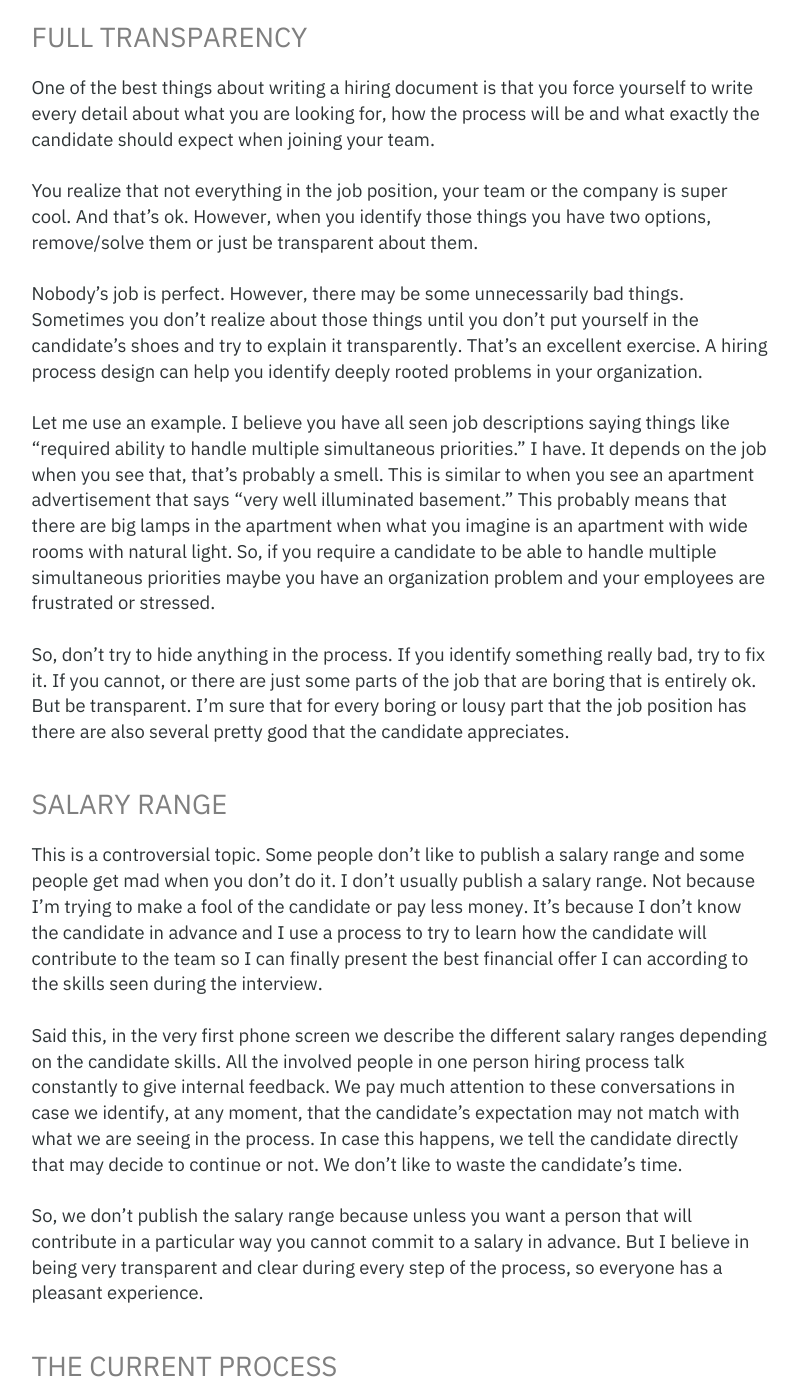
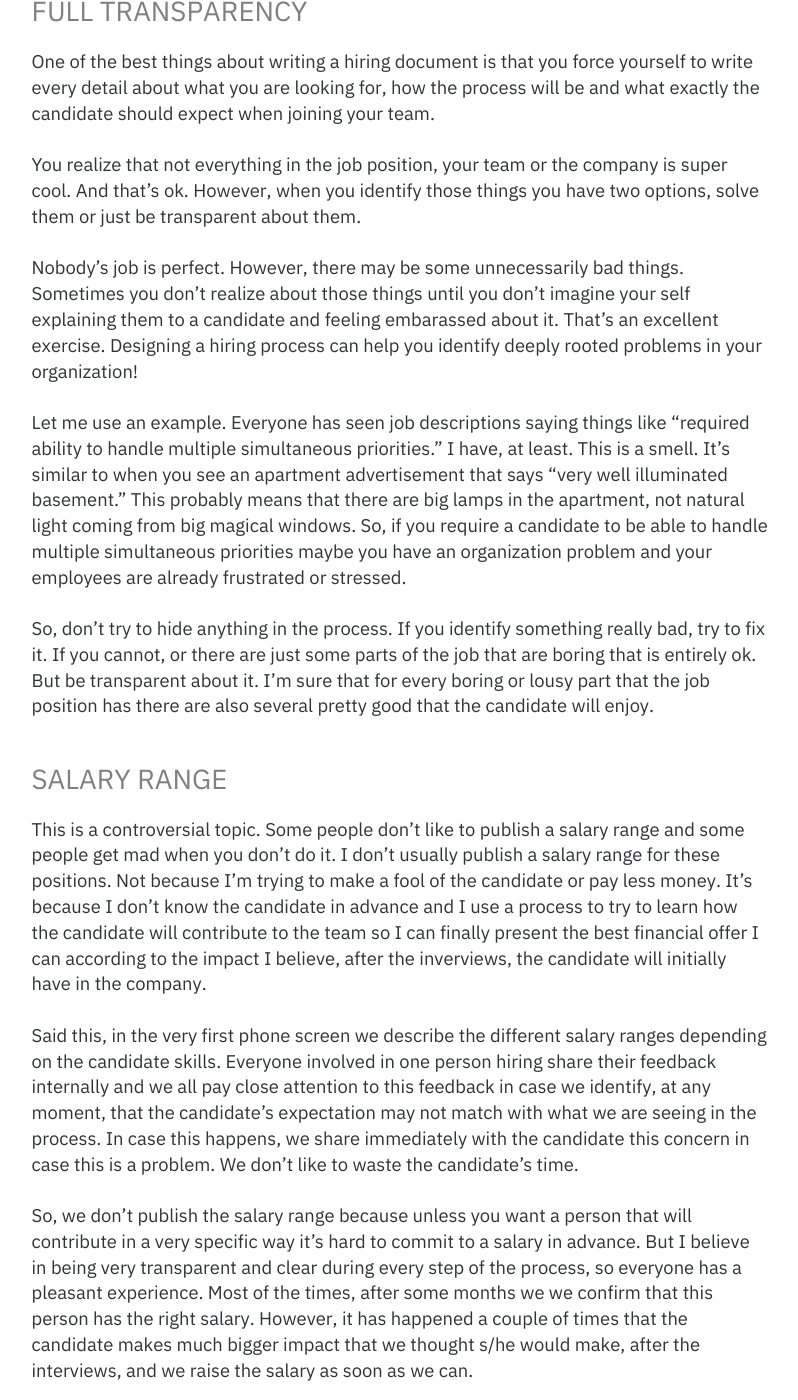
Before and after one commit to luisbosque/luisbosque.github.com, a Jekyll site: the page built from _posts/2017-11-22-hiring-humans-at-carto-infrastructure-team.markdown, in a window 1280 px wide and 1400 px high, scrolled down 3187 px. Shown: the whole window, without its empty margins (240-1038 px from the left). Built offline with Jekyll 4.4.1, drawn with Linux system fonts in a browser that asks for light colours; some web fonts are replaced; some of the changed text lies outside the part shown.

Commit message:
Some fixes in the hiring post

```diff
--- a/_posts/2017-11-22-hiring-humans-at-carto-infrastructure-team.markdown
+++ b/_posts/2017-11-22-hiring-humans-at-carto-infrastructure-team.markdown
@@ -19,16 +19,16 @@
 Hiring is a very exhausting process. Reviewing candidates applications, doing sourcing, interviews, technical tests reviews, etc..
 In the end, I want to make sure that the right people join the team. Because of this, I prefer to spend all the time needed on designing a good process so we try to maximize the number of matches.
 
-Saying this it may seem I'm an expert in the matter. The truth is that before 2017 our hiring process was crap. It wasn't diverse, inclusive, smooth for either the candidate or us and, obviously, it was no fun. We were able to hire mainly thanks to friends, employees contacts and the company's hype.
+It may seem I'm an expert in the matter. The truth is that before 2017 our hiring process was crap. It wasn't diverse, inclusive, smooth for either the candidate or us and, obviously, it was no fun. We were able to hire mainly thanks to friends, employees contacts and the company's hype.
 
-Let me tell you about my first conversation with Justyna. She didn't pay much attention to the job description I carefully wrote. Instead of that, she asked me basically five questions:
+I was about to publish a job offer when Justyna joined CARTO. During the first conversation we had about it she didn't pay much attention to the job description I carefully wrote. Instead of that, she asked me basically five questions:
 * How will this role contribute to the company objectives
 * Why the candidate should work with my team and me
 * How will this role be evaluated
 * What are the projects and challenges on this position? What will the candidate learn?
 * What will the candidate work on immediately after joining the team
 
-Simple. I mean, they are pretty basic questions about the job, aren't they? You probably believe you know how to answer them accurately but you maybe it's not as simple as that...
+Although they may seem pretty basic and obvious to answer questions, when you start thinking about it you realize is not so easy.
 
 I started writing the answers to these 5 basic questions in a doc. While I tried to answer in detail, I began to think about many other different aspects of the job or the offer. Without noticing I ended up designing a complete hiring process with a 25 pages document, that will last forever. Of course, I relied a lot on my team. It's important that everyone shares the same goals and values about the process. In the end, the people that are hired will spend most of their time working with the rest of the team.
 
@@ -37,29 +37,29 @@
 
 ### Have a very clear idea about the skills you look for
 
-Companies tend to look for a lot of skills, and especially technical skills. You have probably seen job descriptions with a never-ending list of technical requirements (PostgreSQL, docker, nginx, chef, ansible, python, ruby, bash, etc..). **Spoiler: this is bullshit**. You don't need so much detail (and so many skills) unless new hires are going to perform always a particular set of tasks (which is not common in small/mid companies). Also, a person that knows so many things probably doesn't know any.
+Companies tend to look for a lot of skills, and especially technical skills. You have probably seen job descriptions with a never-ending list of technical requirements (PostgreSQL, docker, nginx, chef, ansible, python, ruby, bash, etc..). **This is bullshit**. You don't need so much detail (and so many skills) unless new hires are going to perform always a particular set of tasks (which is not common in small/mid companies). Also, a person that knows so many things probably doesn't know any at all.
 
-You probably need only a few technical skills which will be related to those things that you work with every single day. I can count with one hand's fingers the technologies or tools that we work with every day at CARTO: Linux in general, chef and python. This group of "requirements" can even be smaller. For example, chef and python are things that the candidate will learn if she/he already has experience with similar frameworks/languages. In summary, I'm confident that the only technical requirements a candidate needs are experience working with Linux servers and coding skills. As simple as that.
+You probably need to ask only for 2 or 3 core technical skills which will be related to those things that you work with every single day. I can count with one hand's fingers the technologies or tools that we work with every day at CARTO: Linux in general, chef and python. This list of "requirements" can even become shorter. For example, chef and python are things that the candidate will learn if s/he already has experience with similar frameworks/languages. In summary, I'm confident that the only technical requirements a candidate needs are experience working with Linux servers and coding skills. As simple as that.
 
 Another thing I have learned during the last years is that you want/need different people in your team. Different gender, different culture, different working experiences, etc.. You need people that share mostly the same values, but that think differently and solve the same problems from different perspectives. That's what will make your team keep growing and innovating.
 
-In my case, the people I look for must have several soft skills like team working, ability to analyze, understand and explain things, initiative, care for detail, ownership, and energy. In general I look for people that are going to be able to contribute to the team and bring something new like a different perspective, and of course, people that I would like to work with after knowing her/him.
+In my case, the people I look for must have several soft skills like team working, ability to analyze, understand and explain things, initiative, care for detail, ownership, and energy. In general I look for people that are going to be able to contribute to the team and bring something new like a different perspective, and of course, people that I feel I would enjoy working with.
 
 
 ### Make it personal
 
 We are hiring people, not cattle. I firmly believe in quality over quantity, no matter how much work you have. Spend time on learning about the candidate. Don't shoot everyone you see on LinkedIn and, for god's sake, don't send automated emails. Don't do it. Don't.
 
-If you are sourcing, you must be excited about knowing every candidate you decide to write an email to. Read carefully the candidate's cv, hobbies, blog, comments on StackExchange, etc.. You will either get even more excited or maybe you decide to pass. In any case, once it's time to send the email, be sure that you know how this candidate can contribute and make it clear in your email. Make the candidate understand that you firmly believe that she/he can be an excellent addition to your team, not only because you think she/he will contribute to the success but because she/he will enjoy and learn to do it too.
+If you are sourcing, you must be excited about knowing every candidate you decide to write an email to. Read carefully the candidate's cv, hobbies, blog, comments on StackExchange, etc.. This exercise will help you get either more excited or not interested at all. In any case, once it's time to send the email, be sure that you know how this candidate can contribute and make it clear in your email. Make the candidate understand that you firmly believe that s/he can be an excellent addition to your team, not only because you think s/he will contribute to the team success but because s/he will enjoy and learn doing it.
 
-This is not a common practice, to be honest. Most recruiters either send an automated email or they stick to a keyword they saw in your LinkedIn profile. It's a loss of time and generates frustration and also distrust towards the recruiters in general. Don't be that recruiter, please.
+Unfortunately, this is not a common practice. Most recruiters either send an automated email or they stick to a keyword they saw in your LinkedIn profile. It's a loss of time and generates frustration and also distrust towards the recruiters in general. Don't be that recruiter, please.
 
 
 ### Simple, reproducible and inclusive
 
 It's important that you evaluate all candidates based on the same topics. Although I don't believe in having lots of technical requirements I need to be able to assess the candidate tech skills. We have interviews and technical tests (I will talk about them later).
 
-When your company grows you realize that you are not able to keep hiring only friends anymore and that even people that love your company want to join your team they also have a life. Evaluate everyone equally but keep your hiring process flexible. For example, if one candidate is not able to send your technical test results in time, maybe it's not because of not knowing how to do it or is a bad worker, but perhaps because she/he has another job, kids, etc..
+When your company grows you realize that you cannot hire only friends anymore and people that would love to join your company also have a life. Evaluate everyone equally but keep your hiring process flexible. For example, if one candidate is not able to send your technical test results in time, maybe it's not because of not knowing how to do it or is a bad worker, but perhaps because she/he has another job, kids, etc..
 
 Just try to be transparent with the candidate and show your support and will to help during this individual process.
 
@@ -68,32 +68,32 @@
 
 One of the best things about writing a hiring document is that you force yourself to write every detail about what you are looking for, how the process will be and what exactly the candidate should expect when joining your team.
 
-You realize that not everything in the job position, your team or the company is super cool. And that's ok. However, when you identify those things you have two options, remove/solve them or just be transparent about them.
+You realize that not everything in the job position, your team or the company is super cool. And that's ok. However, when you identify those things you have two options, solve them or just be transparent about them.
 
-Nobody's job is perfect. However, there may be some unnecessarily bad things. Sometimes you don't realize about those things until you don't put yourself in the candidate's shoes and try to explain it transparently. That's an excellent exercise. A hiring process design can help you identify deeply rooted problems in your organization.
+Nobody's job is perfect. However, there may be some unnecessarily bad things. Sometimes you don't realize about those things until you don't imagine your self explaining them to a candidate and feeling embarassed about it. That's an excellent exercise. Designing a hiring process can help you identify deeply rooted problems in your organization!
 
-Let me use an example. I believe you have all seen job descriptions saying things like "required ability to handle multiple simultaneous priorities." I have. It depends on the job when you see that, that's probably a smell. This is similar to when you see an apartment advertisement that says "very well illuminated basement." This probably means that there are big lamps in the apartment when what you imagine is an apartment with wide rooms with natural light. So, if you require a candidate to be able to handle multiple simultaneous priorities maybe you have an organization problem and your employees are frustrated or stressed.
+Let me use an example. Everyone has seen job descriptions saying things like "required ability to handle multiple simultaneous priorities." I have, at least. This is a smell. It's similar to when you see an apartment advertisement that says "very well illuminated basement." This probably means that there are big lamps in the apartment, not natural light coming from big magical windows. So, if you require a candidate to be able to handle multiple simultaneous priorities maybe you have an organization problem and your employees are already frustrated or stressed.
 
-So, don't try to hide anything in the process. If you identify something really bad, try to fix it. If you cannot, or there are just some parts of the job that are boring that is entirely ok. But be transparent. I'm sure that for every boring or lousy part that the job position has there are also several pretty good that the candidate appreciates.
+So, don't try to hide anything in the process. If you identify something really bad, try to fix it. If you cannot, or there are just some parts of the job that are boring that is entirely ok. But be transparent about it. I'm sure that for every boring or lousy part that the job position has there are also several pretty good that the candidate will enjoy.
 
 
 ### Salary range
 
 This is a controversial topic. Some people don't like to publish a salary range and some people get mad when you don't do it.
-I don't usually publish a salary range. Not because I'm trying to make a fool of the candidate or pay less money. It's because I don't know the candidate in advance and I use a process to try to learn how the candidate will contribute to the team so I can finally present the best financial offer I can according to the skills seen during the interview.
+I don't usually publish a salary range for these positions. Not because I'm trying to make a fool of the candidate or pay less money. It's because I don't know the candidate in advance and I use a process to try to learn how the candidate will contribute to the team so I can finally present the best financial offer I can according to the impact I believe, after the inverviews, the candidate will initially have in the company.
 
-Said this, in the very first phone screen we describe the different salary ranges depending on the candidate skills. All the involved people in one person hiring process talk constantly to give internal feedback. We pay much attention to these conversations in case we identify, at any moment, that the candidate's expectation may not match with what we are seeing in the process. In case this happens, we tell the candidate directly that may decide to continue or not. We don't like to waste the candidate's time.
+Said this, in the very first phone screen we describe the different salary ranges depending on the candidate skills. Everyone involved in one person hiring share their feedback internally and we all pay close attention to this feedback in case we identify, at any moment, that the candidate's expectation may not match with what we are seeing in the process. In case this happens, we share immediately with the candidate this concern in case this is a problem. We don't like to waste the candidate's time.
 
-So, we don't publish the salary range because unless you want a person that will contribute in a particular way you cannot commit to a salary in advance. But I believe in being very transparent and clear during every step of the process, so everyone has a pleasant experience.
+So, we don't publish the salary range because unless you want a person that will contribute in a very specific way it's hard to commit to a salary in advance. But I believe in being very transparent and clear during every step of the process, so everyone has a pleasant experience. Most of the times, after some months we we confirm that this person has the right salary. However, it has happened a couple of times that the candidate makes much bigger impact that we thought s/he would make, after the interviews, and we raise the salary as soon as we can.
 
 
 ### The current process
 
-First of all, I believe there is much room for improvement in our current process. We pay attention to every step of every interview and ask a lot of feedback to the candidates. That way we can keep improving it. Actually, during this year, it has already had a couple of slight changes.
+First of all, I believe there is much room for improvement in our current process. We pay attention to every step of every interview and ask a lot of feedback to the candidates. That way we can keep improving it. Actually, during this year, this process has already had a couple of slight changes.
 
-Very important. Although the candidates want to join your team, it doesn't mean that they should do whatever needed to get the job. Nobody should need to sacrifice a goat in order to make it. They have a life.
+Very important. Although the candidates want to join your team, it doesn't mean that they should do whatever needed to get the job. Nobody should need to sacrifice an animal in order to make it. They have a life and values.
 
-In the other side, your team is very busy with the daily routine. You want (**you want**) your team to be fully involved in the process, but you should not demand a lot of time from them. The key is to find the right balance, always focusing on effectivity. Every step of the process must serve an objective. They must be insightful. And the insights must be wholly related with the required (good to have) skills that you defined previously. If any specific step of an interview doesn't help you decide if that person is going to contribute somehow or doesn't give the candidate a better idea about what to expect in the future, probably you need to either remove o modify the step.
+In the other side, your team is very busy with the daily routine. **You want** your team to be fully involved in the process, but you should not demand a lot of time from them. The key is to find the right balance, always focusing on effectivity. Every step of the process must serve an objective. They must be insightful. And the insights must be wholly related with the required (good to have) skills that you defined previously. If any specific step of the hiring process is not helping you to decide how that person is going to contribute or doesn't give the candidate a better idea about what to expect in the future, probably you need to either remove o modify this step.
 
 Our current process is something like this:
 
@@ -103,16 +103,16 @@
 * We have a 1-hour technical interview about some Linux systems scenarios where we help the candidate to debug the problem like in a role play
 * Finally we have two face to face interviews. The first one is an architecture problem also in a format of role play and the second one is a general conversation with our VP of Engineering.
 
-During the first phone screen, our recruiter explains how the entire process will be and keeps giving feedback to the candidate after every step. We try to make the candidate's life as easy as we can. We do this by providing flexibility to choose the schedule of every interview and to give flexible times to complete the take-home test. We also give flexibility about the type of the interview (remotely or face to face). We like to meet the candidate in person in the last interview though but, if needed, we offer help to the candidate to come to the office in the interview.
+During the first phone screen, our recruiter describes the entire hiring process and let the candidate clear that we will be giving feedback after every step. We try to make the candidate's life as easy as we can. We do this by providing flexibility to choose the schedule of every interview and to give flexible times to complete the take-home test. We also give flexibility about the type of the interview (remotely or face to face). Usually we try to meet the candidate in person in the last interview. If that's the case we help the candidate to come to the office for this last interview.
 
-Everybody likes numbers. During the first months, this new hiring process took more or less 11h (for every candidate) to us and, at the very least, 11h to the candidate. After several improvements, now it takes around 4.5h to us and 5h to the candidate. Not perfect. But we are working on it.
+Everybody likes numbers. During the first months, this new hiring process took to us more or less 11h (per candidate) and, at the very least, 11h to the candidate. After several improvements, now it takes around 4.5h to us and 5h to the candidate. Not perfect. But we are working on it.
 
 
 ### The feedback
 
 When you design a hiring process, you design for people. Candidates will meet a lot of companies and companies will meet a lot of candidates. Most of the times there won't be a match, for any reason. You must expect that everyone has a nice (and, if possible, rewarding) experience.
 
-Our process is not perfect and it won't ever be because every candidate is different. However, we make a lot of efforts to, at least, keep improving. We always ask feedback. I have to say that I'm tremendously satisfied with the feedback we usually receive. Very different people have told us that they have either enjoyed or learned during our process and that they have been delighted to know us (either if they finally joined or not). I've done a lot of interviews and hired people in the past and I never received this type of feedback and in such amount. Of course, we have also received some critiques, most of them constructive, that we have used to improve the process.
+Our process is not perfect and it won't ever be because every candidate is different. However, we make a lot of efforts to, at least, keep improving. We always ask for feedback. I must say that I'm tremendously happy with the feedback we usually receive. Very different people have told us that they have either enjoyed or learned during our process and that they have been delighted to know us (either if they finally joined or not). I've done a lot of interviews and hired people in the past and I never received this type of feedback and in such amount. Of course, we have also received some critiques, most of them constructive, that we have used to improve the process.
 
 At the same time, we always give feedback about the reasons why we decide to finish a candidate's process before the last step.
 
```
